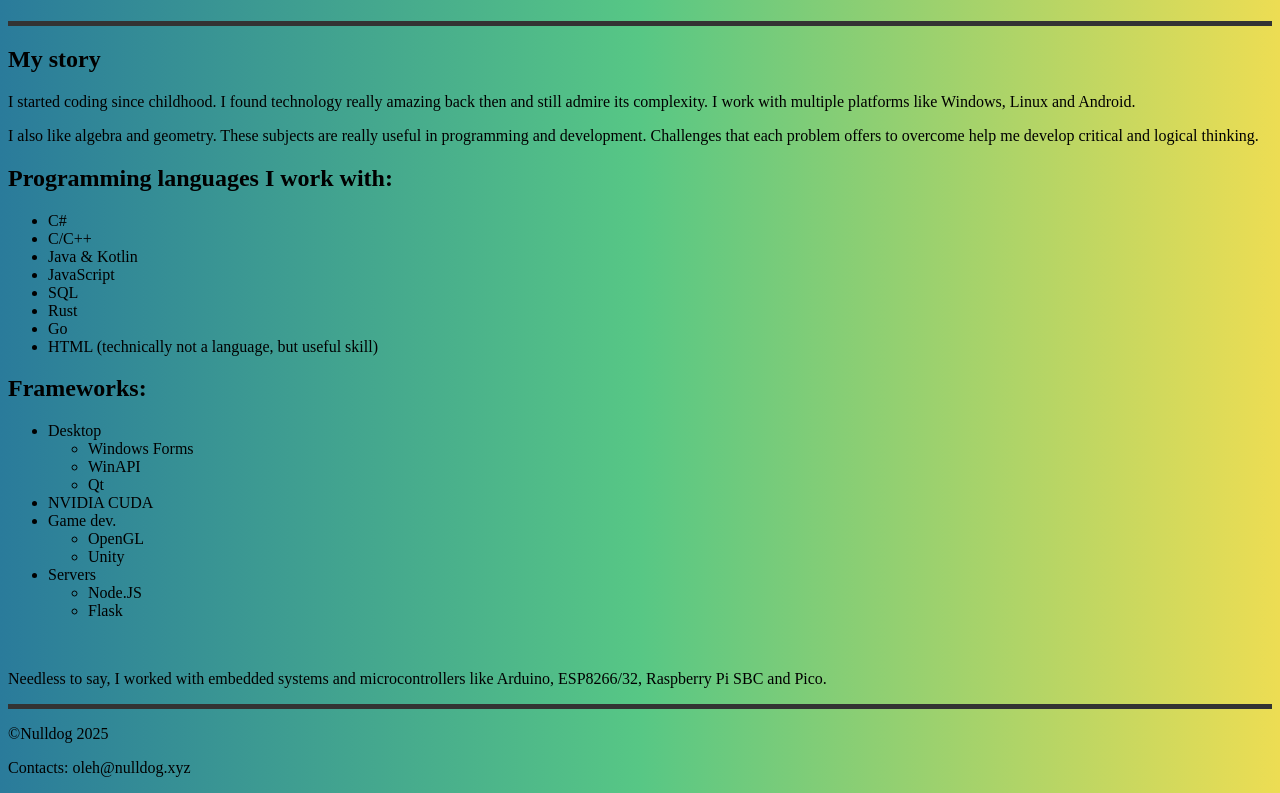
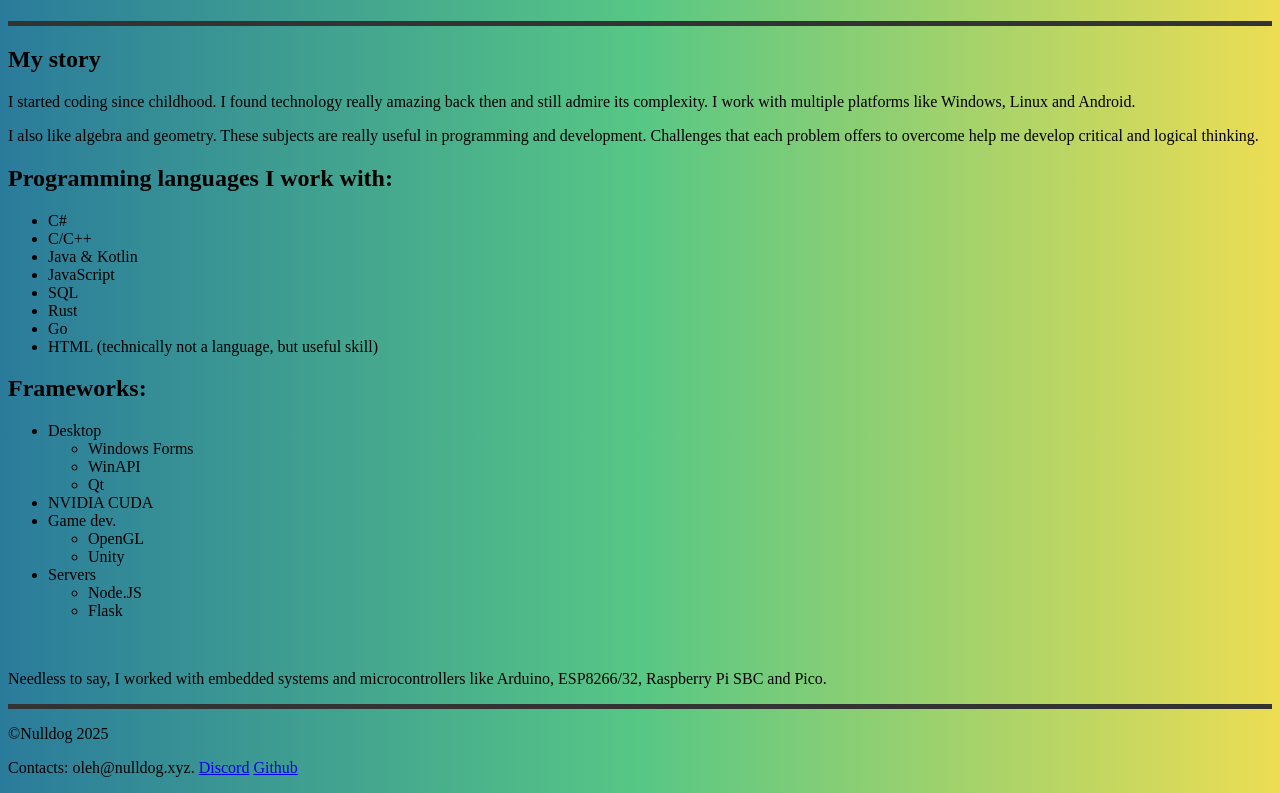
Before and after one commit to spikest3r/spikest3r.github.io, a plain HTML site: page aboutme.html in a window 1280 px wide. Shown: the part 75-868 px from the top of the page. Drawn offline with Linux system fonts and the light colour scheme.

Commit message:
Added contacts

```diff
--- a/aboutme.html
+++ b/aboutme.html
@@ -61,7 +61,7 @@
     <hr>
     <footer>
         <p>©Nulldog 2025</p>
-        <p>Contacts: oleh@nulldog.xyz</p>
+        <p>Contacts: oleh@nulldog.xyz. <a href="https://discordapp.com/users/1127307720614219857">Discord</a> <a href="https://github.com/spikest3r">Github</a></p>
     </footer>
 </body>
 </html>
```
Also changed, not shown: index.html (+1 -1 lines), projects.html (+1 -1 lines).
